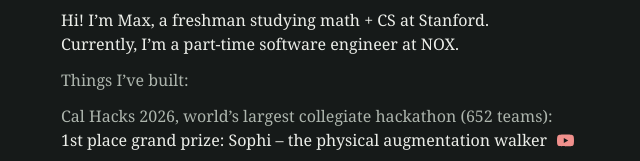
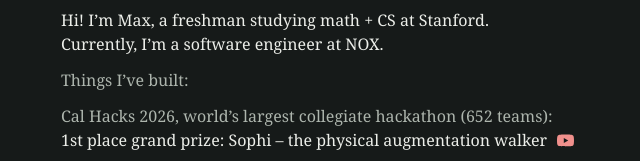
Before and after one commit to mzhao1599/mzhao1599.github.io, a plain HTML site: page index.html in a window 1280 px wide. Shown: the part 224-385 px from the top of the page, 217-857 px from the left. Drawn offline with nearby package versions, Linux system fonts and the light colour scheme.

Commit message:
Remove part-time from NOX role

```diff
--- a/index.html
+++ b/index.html
@@ -211,7 +211,7 @@
     </details>
 
     <p style="--i:1">Hi! I’m Max, a freshman studying math + CS at Stanford.<br class="wide">
-      Currently, I’m a part-time software engineer at NOX.</p>
+      Currently, I’m a software engineer at NOX.</p>
 
     <p class="meta" style="--i:2">Things I’ve built:</p>
 
```
